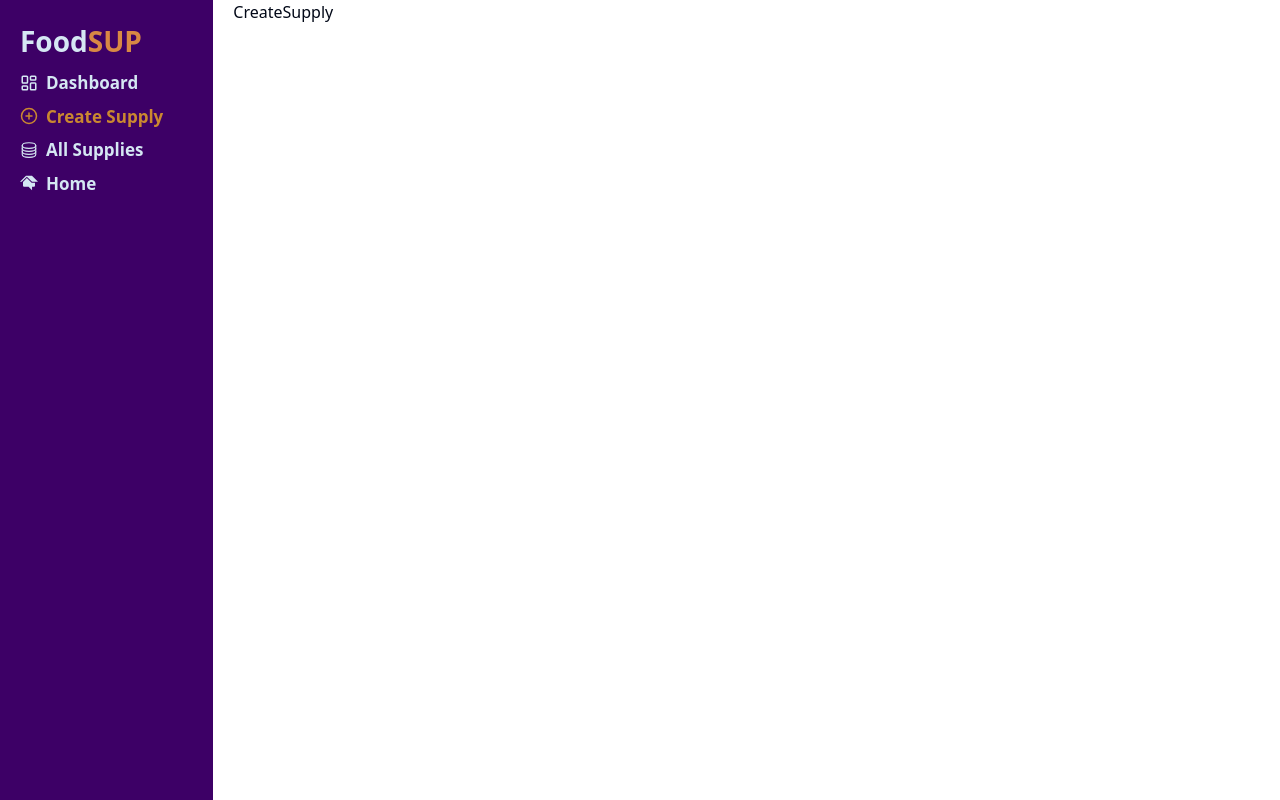
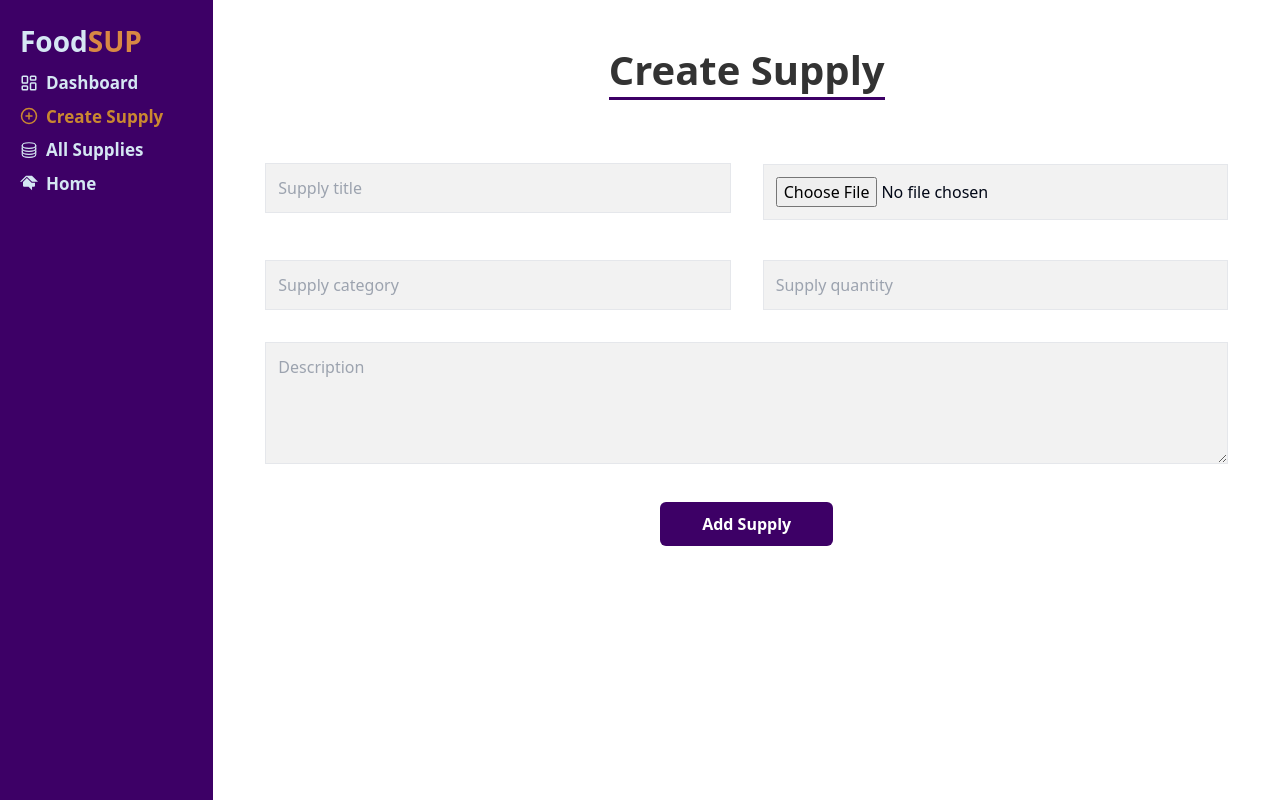
Before and after one commit to abdurrahmanrahat/food-supply, a React (Vite) app: page /admin/create-supply in a window 1280 px wide. Built offline with nearby package versions, Linux system fonts and the light colour scheme.

Commit message:
create supply form

```diff
--- a/src/pages/Admin/CreateSupply/CreateSupply.tsx
+++ b/src/pages/Admin/CreateSupply/CreateSupply.tsx
@@ -1,5 +1,117 @@
+import { useForm } from "react-hook-form";
+
+const img_hosting_token = import.meta.env.VITE_image_uplode_token;
+
 const CreateSupply = () => {
-  return <div>CreateSupply</div>;
+  const img_hosting_url = `https://api.imgbb.com/1/upload?key=${img_hosting_token}`;
+
+  // react hook form
+  const { register, handleSubmit, reset } = useForm();
+
+  const onSubmit = (data) => {
+    console.log(data);
+    const { supplyTitle, supplyCategory, supplyQuantity, supplyDesc } = data;
+
+    // img hosting to imgbb
+    const formData = new FormData();
+    formData.append("image", data.supplyImg[0]);
+
+    fetch(img_hosting_url, {
+      method: "POST",
+      body: formData,
+    })
+      .then((res) => res.json())
+      .then((imgRes) => {
+        if (imgRes.success) {
+          const supplyImg = imgRes.data.display_url;
+
+          //  new supply
+          const newSupply = {
+            supplyImg,
+            supplyTitle,
+            supplyCategory,
+            supplyQuantity,
+            supplyDesc,
+          };
+          console.log("new supply", newSupply);
+
+          // Send new supply to database store
+        }
+      });
+  };
+
+  return (
+    <div className="my-10">
+      <div className="text-center mb-14">
+        <span className="text-[32px] md:text-[40px] text-[#333333] font-bold border-b-[3px] border-b-[#3D0066]">
+          Create Supply
+        </span>
+      </div>
+
+      {/* form start */}
+      <form onSubmit={handleSubmit(onSubmit)}>
+        <div className="m-8 space-y-2 grid grid-cols-1 md:grid-cols-2 items-center gap-8">
+          {/* title */}
+          <div>
+            <input
+              type="text"
+              placeholder="Supply title"
+              {...register("supplyTitle", { required: true })}
+              className="w-full px-3 py-3 focus:outline-none text-md border border-gray-200 bg-[#F2F2F2]"
+            />
+          </div>
+
+          {/* Photo Field */}
+          <div>
+            <input
+              type="file"
+              {...register("supplyImg", { required: true })}
+              className="w-full px-3 py-3 focus:outline-none text-md border border-gray-200 bg-[#F2F2F2]"
+            />
+          </div>
+
+          {/* category */}
+          <div>
+            <input
+              type="text"
+              placeholder="Supply category"
+              {...register("supplyCategory", { required: true })}
+              className="w-full px-3 py-3 focus:outline-none text-md border border-gray-200 bg-[#F2F2F2]"
+            />
+          </div>
+
+          {/* Quantity */}
+          <div>
+            <input
+              type="text"
+              placeholder="Supply quantity"
+              {...register("supplyQuantity", { required: true })}
+              className="w-full px-3 py-3 focus:outline-none text-md border border-gray-200 bg-[#F2F2F2]"
+            />
+          </div>
+        </div>
+
+        {/* supply description */}
+        <div className="m-8">
+          <textarea
+            cols={30 as number}
+            rows={4 as number}
+            placeholder="Description"
+            {...register("supplyDesc", { required: true })}
+            className="w-full px-3 py-3 focus:outline-none text-md border border-gray-200 bg-[#F2F2F2]"
+          ></textarea>
+        </div>
+
+        <div className="flex items-center justify-center">
+          <input
+            className="px-[42px] py-[10px] bg-[#3D0066] text-white font-semibold cursor-pointer rounded-md"
+            type="submit"
+            value="Add Supply"
+          />
+        </div>
+      </form>
+    </div>
+  );
 };
 
 export default CreateSupply;
```
